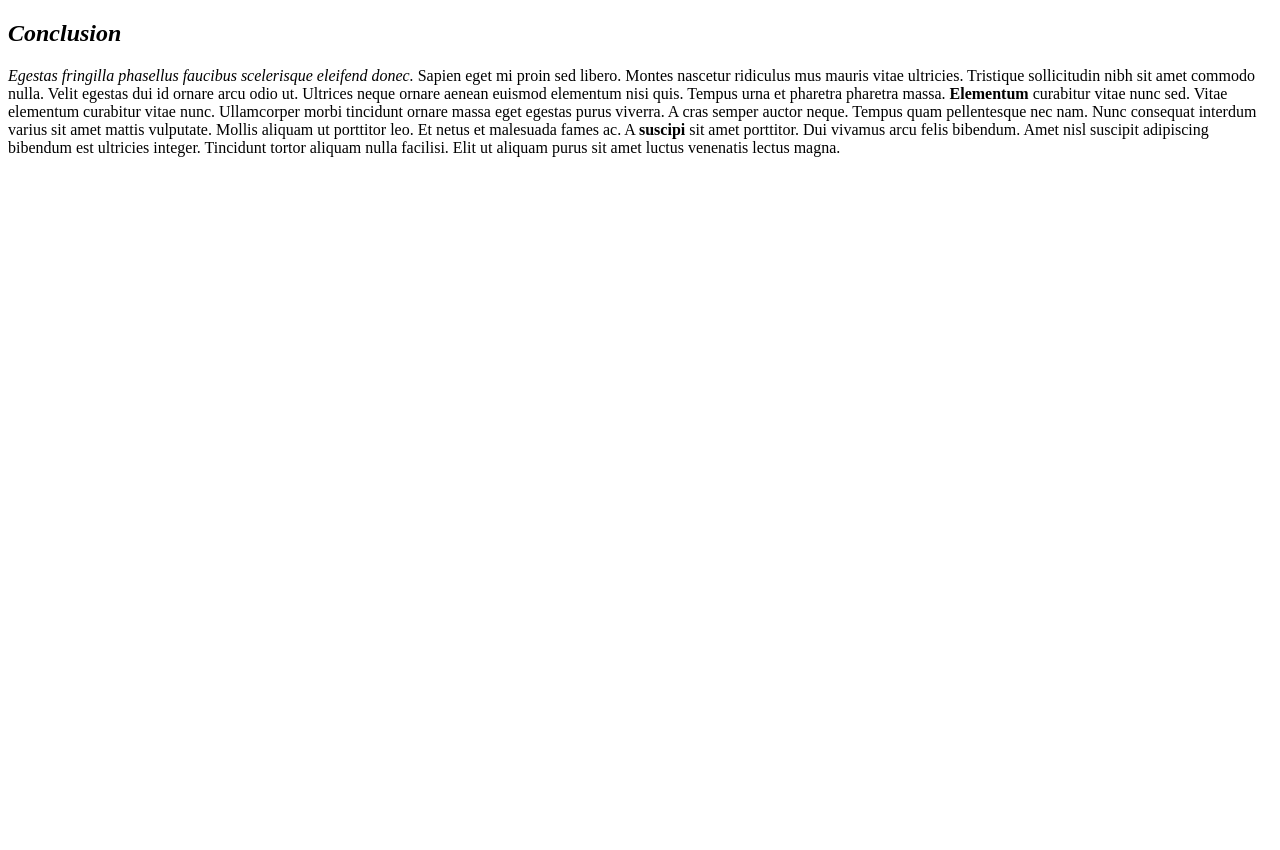
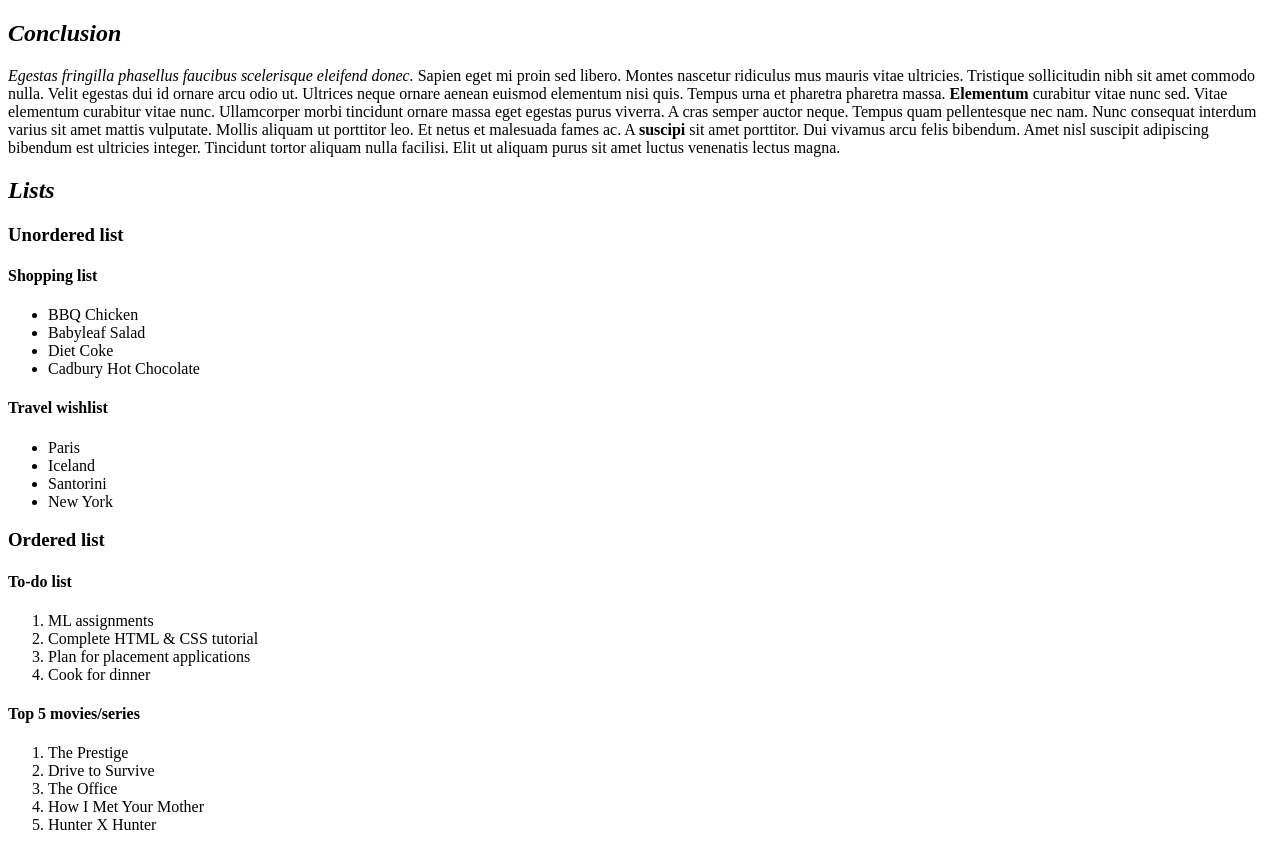
Before and after one commit to rahimiridzal/html-boilerplate, a plain HTML site: page page-two.html in a window 1280 px wide. Before the commit the page ends 800 px from the top, so only its background shows below. Drawn offline with Linux system fonts and the light colour scheme.

Commit message:
Edit index.html and page-two.html

```diff
--- a/page-two.html
+++ b/page-two.html
@@ -10,5 +10,45 @@
     <h2><em>Conclusion</em></h2>
 
     <p><em>Egestas fringilla phasellus faucibus scelerisque eleifend donec.</em> Sapien eget mi proin sed libero. Montes nascetur ridiculus mus mauris vitae ultricies. Tristique sollicitudin nibh sit amet commodo nulla. Velit egestas dui id ornare arcu odio ut. Ultrices neque ornare aenean euismod elementum nisi quis. Tempus urna et pharetra pharetra massa. <strong>Elementum</strong> curabitur vitae nunc sed. Vitae elementum curabitur vitae nunc. Ullamcorper morbi tincidunt ornare massa eget egestas purus viverra. A cras semper auctor neque. Tempus quam pellentesque nec nam. Nunc consequat interdum varius sit amet mattis vulputate. Mollis aliquam ut porttitor leo. Et netus et malesuada fames ac. A <strong>suscipi</strong> sit amet porttitor. Dui vivamus arcu felis bibendum. Amet nisl suscipit adipiscing bibendum est ultricies integer. Tincidunt tortor aliquam nulla facilisi. Elit ut aliquam purus sit amet luctus venenatis lectus magna.</p>
+
+    <h2><em>Lists</em></h2>
+
+    <h3>Unordered list</h3>
+
+    <h4>Shopping list</h4>
+    <ul>
+        <li>BBQ Chicken</li>
+        <li>Babyleaf Salad</li>
+        <li>Diet Coke</li>
+        <li>Cadbury Hot Chocolate</li>
+    </ul>
+
+    <h4>Travel wishlist</h4>
+    <ul>
+        <li>Paris</li>
+        <li>Iceland</li>
+        <li>Santorini</li>
+        <li>New York</li>
+    </ul>
+
+    <h3>Ordered list</h3>
+
+    <h4>To-do list</h4>
+    <ol>
+        <li>ML assignments</li>
+        <li>Complete HTML & CSS tutorial</li>
+        <li>Plan for placement applications</li>
+        <li>Cook for dinner</li>
+    </ol>
+
+    <h4>Top 5 movies/series</h4>
+    <ol>
+        <li>The Prestige</li>
+        <li>Drive to Survive</li>
+        <li>The Office</li>
+        <li>How I Met Your Mother</li>
+        <li>Hunter X Hunter</li>
+    </ol>
+
 </body>
 </html>
```
Also changed, not shown: index.html (+2 -1 lines).
